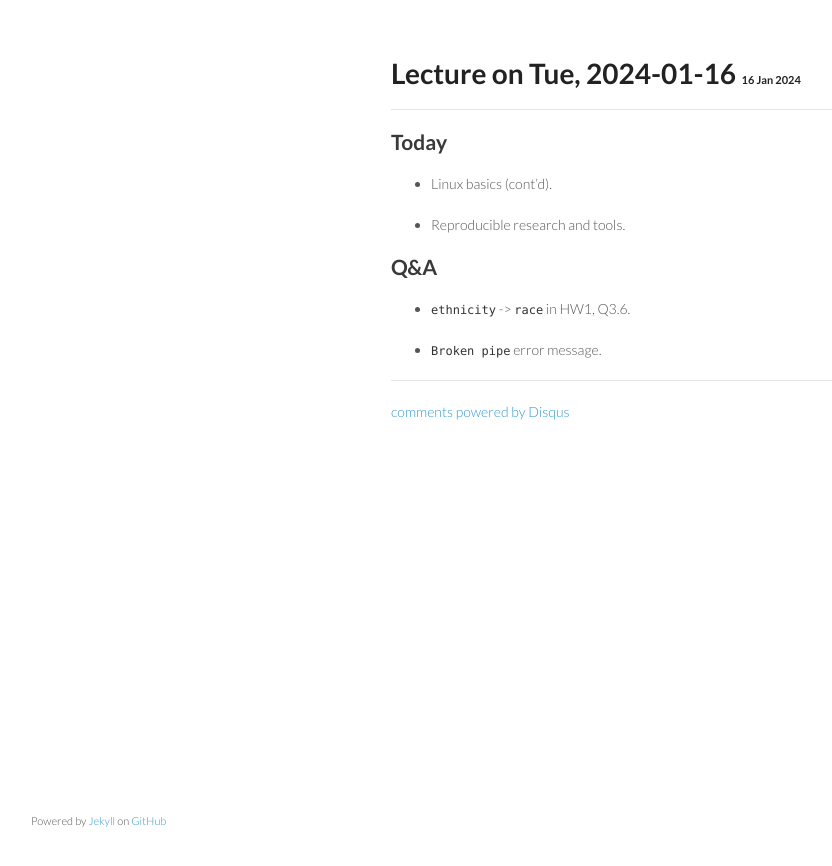
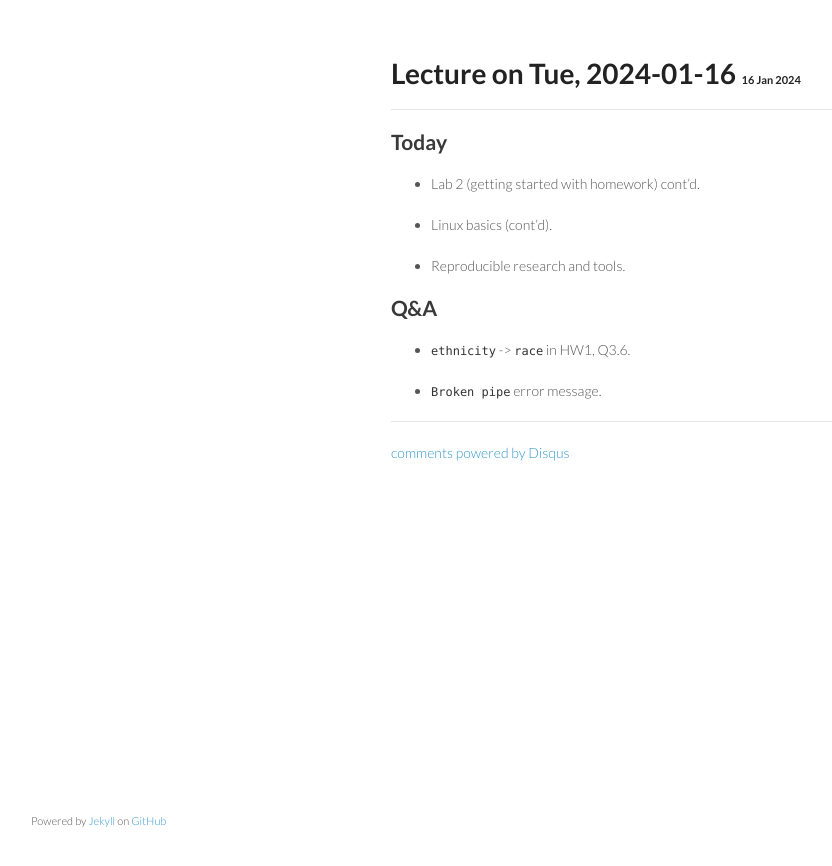
Before and after one commit to ucla-biostat-203b/2024winter, a Jekyll site: the page built from _posts/2024-01-16-lec1.md, in a window 1280 px wide. Shown: the top 866 px of the page, without its empty margins (179-1011 px from the left). Built offline with Jekyll 4.4.1, drawn with Linux system fonts in a browser that asks for light colours; comment, search, counter and statistics services are not loaded.

Commit message:
add Lab 2 to today's TODOs

```diff
--- a/_posts/2024-01-16-lec1.md
+++ b/_posts/2024-01-16-lec1.md
@@ -5,6 +5,8 @@ category: biostat203bwinter2024lec1
 ---
 
 ## Today
+
+* Lab 2 (getting started with homework) cont'd.
 
 * Linux basics (cont'd).
 
```
